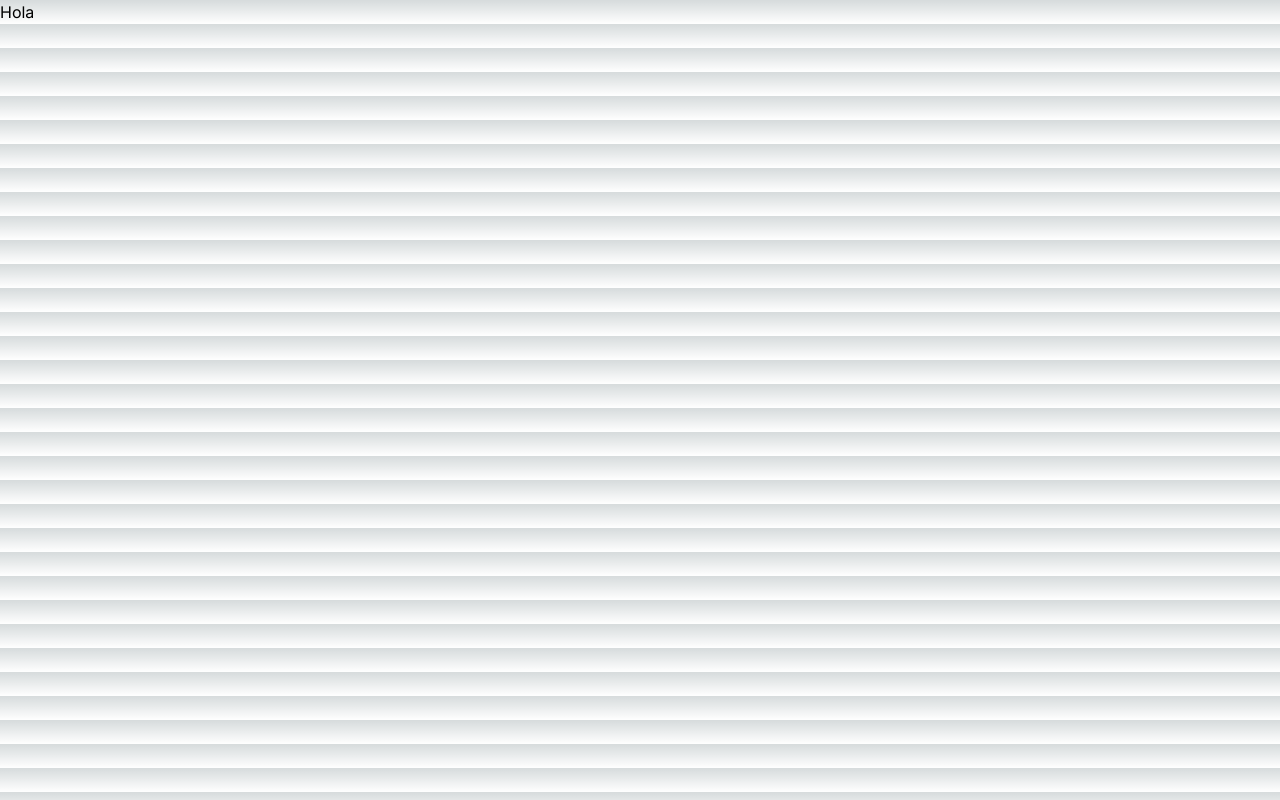
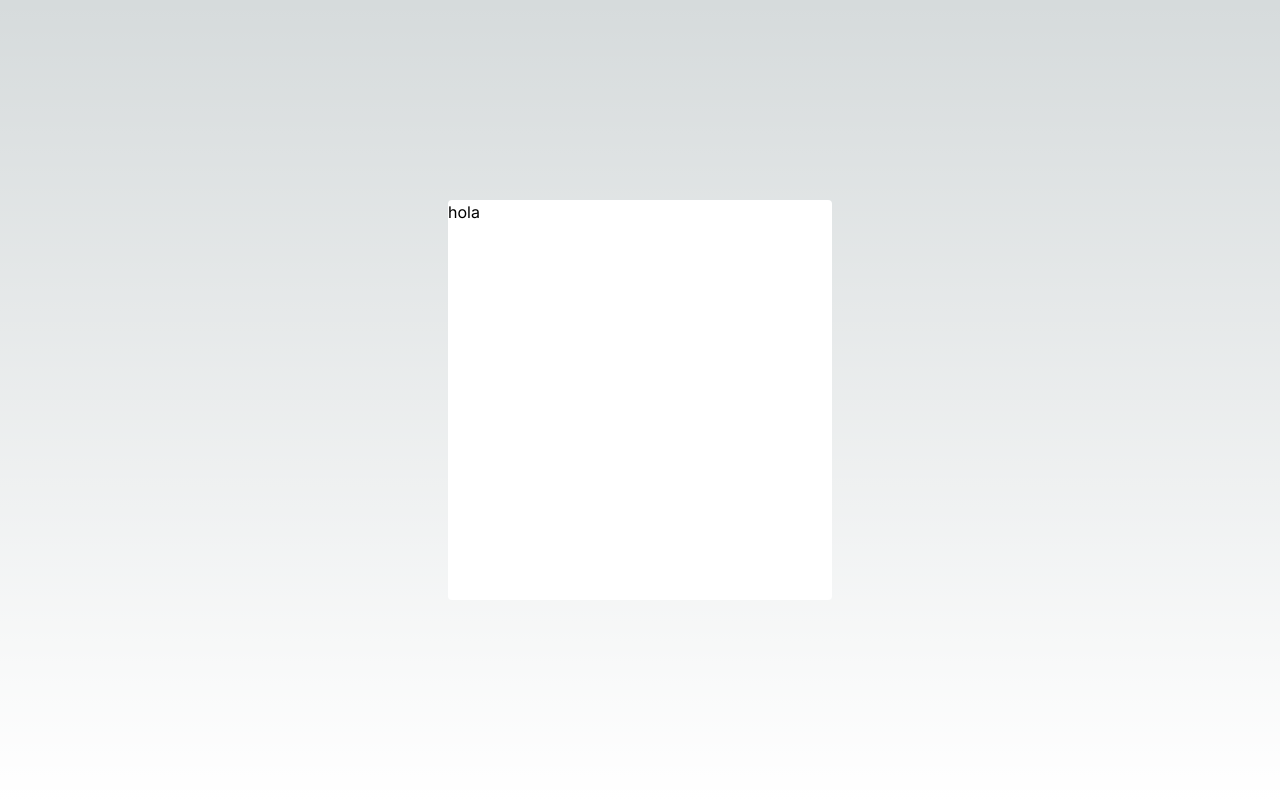
Before and after one commit to Diseno-Automatizacion-Innovacion/DAI-Controller, a Next.js app: page / in a window 1280 px wide. Built offline with nearby package versions, Linux system fonts and the light colour scheme.

Commit message:
fixed security issue and added session token

```diff
--- a/src/app/Dashboard/page.tsx
+++ b/src/app/Dashboard/page.tsx
@@ -0,0 +1,33 @@
+"use client"
+
+import Image from 'next/image'
+import { useEffect } from 'react'
+import { useRouter } from 'next/navigation'
+
+
+export default function Dashboard() {
+
+    const router = useRouter()
+
+    useEffect(() => {
+        async function checkCookie() {
+            if (localStorage.getItem("login")) {
+                const res = await (await fetch("/api/Cookie", {
+                    method: "POST",
+                    body: JSON.stringify({
+                        "cookie": localStorage.getItem("login")
+                    })
+                })).json()
+                // console.log(res)
+                if (!res.ok) router.push("/")
+            }
+        }
+        checkCookie()
+    }, [])
+
+    return (
+        <main>
+            <button onClick={() => alert("hola")}>Dashboard</button>
+        </main>
+    )
+}
--- /dev/null
+++ b/src/app/api/Cookie/route.tsx
@@ -0,0 +1,27 @@
+import { NextRequest, NextResponse } from "next/server";
+import * as fs from 'fs'
+
+
+export async function POST(req: NextRequest) {
+    const data = await req.json()
+
+    // console.log("route:", data)
+
+    try {
+        const cookies = fs.readFileSync("/etc/daiCookies").toString()
+        // console.log({
+        //     "local": cookies,
+        //     "res": data.cookie
+        // })
+        return NextResponse.json({
+            "ok": cookies.includes(data.cookie)
+        })
+    }
+    catch (e) {
+        console.log(e)
+        return NextResponse.json({
+            "ok": false
+        })
+    }
+
+}
--- a/src/app/api/Login/route.tsx
+++ b/src/app/api/Login/route.tsx
@@ -1,6 +1,6 @@
 import { NextRequest, NextResponse } from "next/server";
 import * as fs from 'fs'
-import * as child from 'child_process'
+import * as crypto from 'crypto'
 
 
 export async function POST(req: NextRequest) {
@@ -14,20 +14,37 @@ export async function POST(req: NextRequest) {
         console.log(credentials)
 
         var shadowPass = credentials.split(`${data.usr}:`)[1].split(":")[0]
-        var hashPass = child.execSync(`mkpasswd -5 -S pocopene ${data.pass}`).toString().replace(/\n$/, "")
+        // var hashPass = child.execSync(`mkpasswd -5 -S pocopene ${data.pass}`).toString().replace(/\n$/, "")
+        var hashPass = crypto.createHash("md5").update("pocopene" + data.pass).digest("hex")
 
         console.log({
             "shadow": shadowPass,
             "hash": hashPass
         })
     }
-    catch {
+    catch (e) {
+        console.log(e)
         return NextResponse.json({
             "ok": false
         })
     }
 
-    return NextResponse.json({
-        "ok": shadowPass == hashPass
-    })
+    if (shadowPass == hashPass) {
+        let cookie = data.usr + ":" + crypto.randomUUID()
+        try {
+            const cookieFile = fs.readFileSync("/etc/daiCookies").toString()
+            if (cookieFile.includes(data.usr)) {
+                let reg = new RegExp(data.usr + ":.+")
+                fs.writeFileSync("/etc/daiCookies", cookieFile.replace(reg, ""))
+            }
+        }
+        catch { }
+        fs.writeFileSync(`/etc/daiCookies`, `${cookie}\n`, { flag: "a" })
+
+        return NextResponse.json({
+            "ok": true,
+            "cookie": cookie
+        })
+    }
+
 }
--- a/src/app/page.tsx
+++ b/src/app/page.tsx
@@ -3,11 +3,31 @@
 import Image from 'next/image'
 import { useRouter } from 'next/navigation'
 import { useState } from 'react'
+import { useEffect } from 'react'
 
 
 export default function Login() {
 
     const router = useRouter()
+
+    const [loading, setLoading] = useState(<div>hola</div>)
+
+    useEffect(() => {
+        async function checkCookie() {
+            if (localStorage.getItem("login")) {
+                const res = await (await fetch("/api/Cookie", {
+                    method: "POST",
+                    body: JSON.stringify({
+                        "cookie": localStorage.getItem("login")
+                    })
+                })).json()
+                console.log(res)
+                if (res.ok) router.push("/Dashboard")
+                setLoading(<div></div>)
+            }
+        }
+        checkCookie()
+    }, [])
 
 
     async function Auth(usr: string, pass: string) {
@@ -20,14 +40,18 @@ export default function Login() {
             })
         })).json()
 
-        console.log(res.ok)
+        if (res.ok) {
+            // document.cookie = `login=${usr}:${res.cookie};domain=/`
+            window.localStorage.setItem("login", res.cookie)
+            router.push("/Dashboard")
+        }
     }
 
     return (
-        <main>
-            <button onClick={() => {
-                Auth("dai", "ChangeMe")
-            }}>Hola</button>
+        <main className='flex items-center place-content-center h-[100vh]'>
+            <div className='w-[30vw] h-[50vh] bg-white rounded'>
+                {loading}
+            </div>
         </main>
     )
 }
```
Also changed, not shown: src/app/Dashboard/layout.tsx (deleted).
